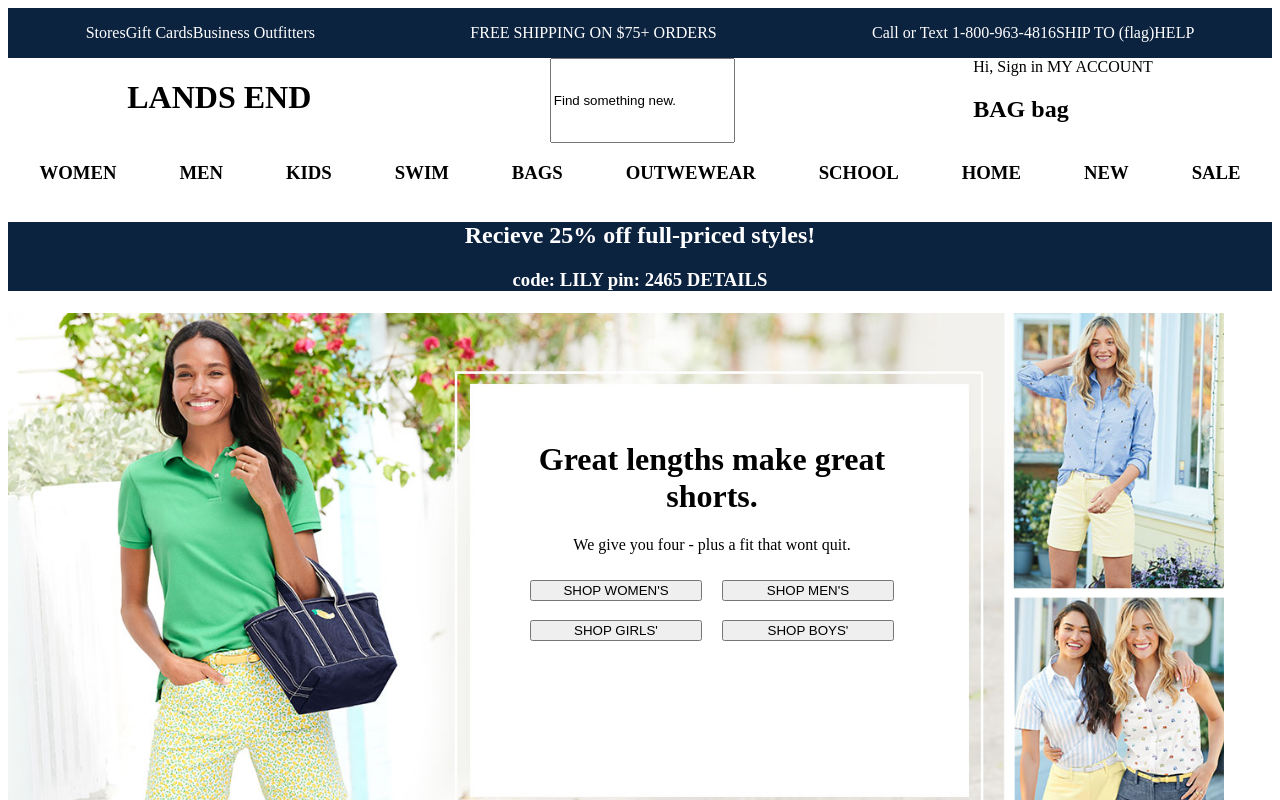
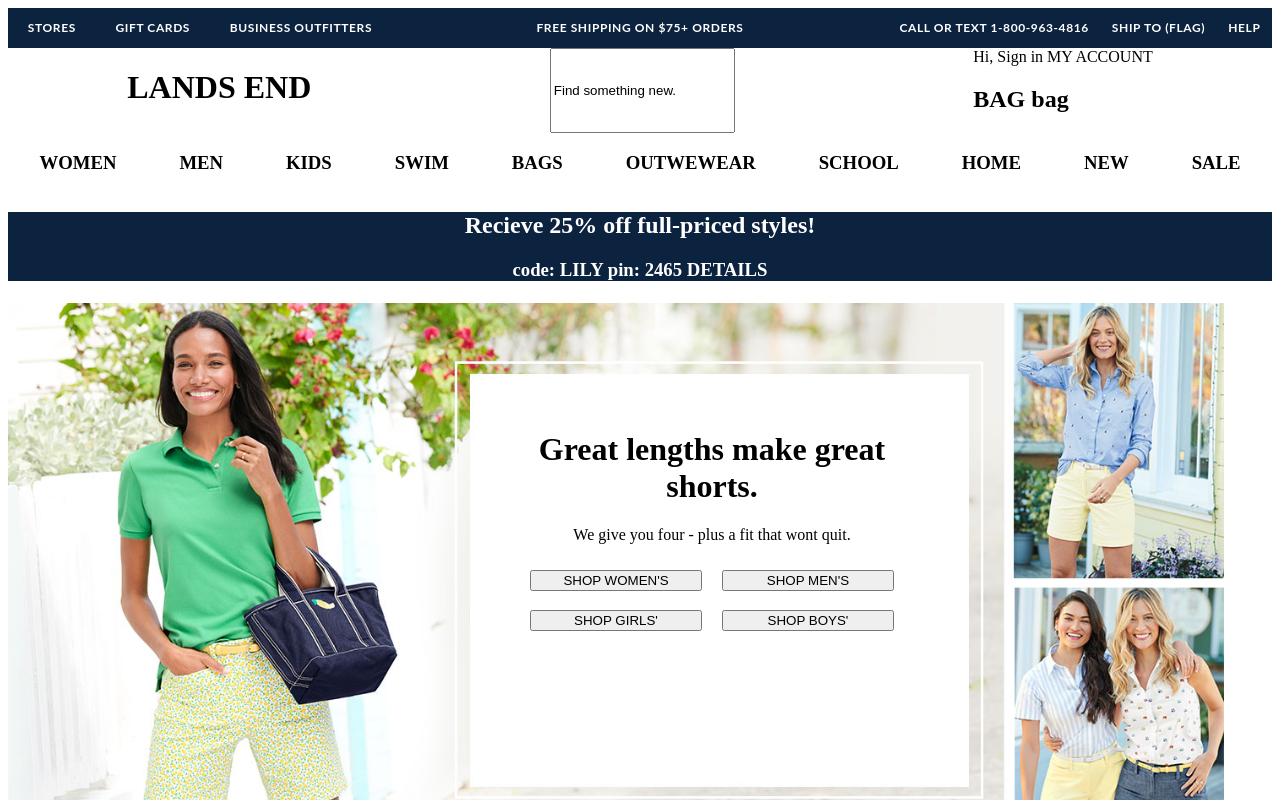
Before and after one commit to ryguybenson/landsend-clone, an Angular app: page / in a window 1280 px wide. Shown: the top 800 px of the page. Built offline with nearby package versions, Linux system fonts and the light colour scheme.

Commit message:
reformat top header

```diff
--- a/src/app/body/body.component.css
+++ b/src/app/body/body.component.css
@@ -78,7 +78,7 @@
 .sale {
   margin: auto;
   height: 250px;
-  width: 1142px;
+  width: 100vw;
   background-image: url("../../assets/images/sale.jpg");
 }
 .best-sellers {
--- a/src/app/header/header.component.css
+++ b/src/app/header/header.component.css
@@ -1,14 +1,23 @@
 .top-header {
   display: flex;
   flex-direction: row;
-  justify-content: space-around;
+  justify-content: space-between;
+  align-items: center;
   background-color: #0c2340;
   color: white;
+  font-family: lato,"Helvetica Neue",helvetica,arial,sans-serif;
+  font-size: 12px;
+  font-weight: 700;
+  line-height: 40px;
+  letter-spacing: .05em;
+  text-transform: uppercase;
+  height: 40px;
 }
 .top-left {
   display: flex;
   flex-direction: row;
-  justify-content:space-between;
+  justify-content:space-around;
+  width: 30vw;
 }
 .top-middle {
   display: flex;
@@ -18,7 +27,8 @@
 .top-right {
   display: flex;
   flex-direction: row;
-  justify-content:space-between;
+  justify-content:space-around;
+  width: 30vw;
 }
 .main-header {
   display: flex;
--- a/src/app/header/header.component.html
+++ b/src/app/header/header.component.html
@@ -1,4 +1,4 @@
-<div class="container">
+
   <div class="top-header">
     <div class="top-left">
       <p>Stores</p>
@@ -38,4 +38,3 @@
       <h3>SALE</h3>
     </div>
   </div>
-</div>
```
